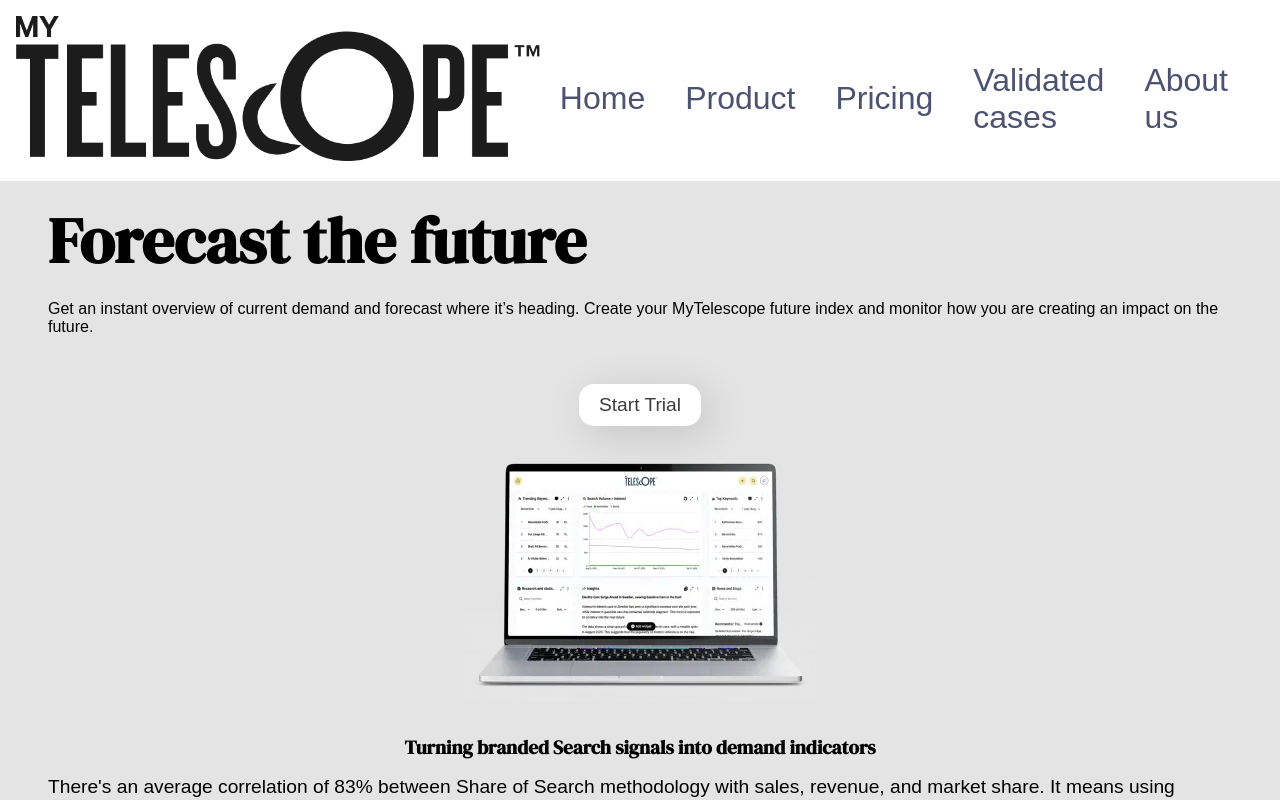
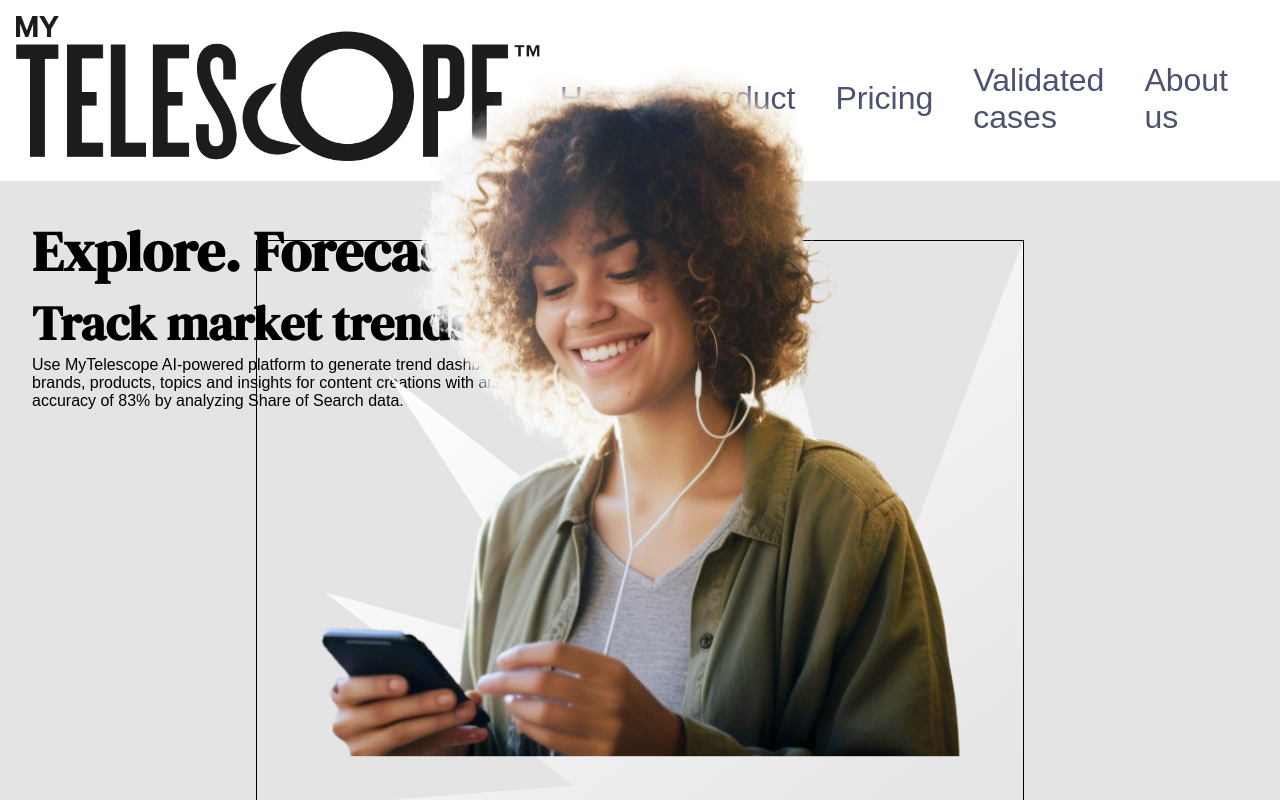
Before and after one commit to IrupePozoGraviz/mytelescope, a React (Create React App) app in the folder my-react-app/: page / in a window 1280 px wide. Shown: the top 800 px of the page. Built offline with nearby package versions, Linux system fonts and the light colour scheme; a web font is replaced by a local one.

Commit message:
börjat med responsivitet

```diff
--- a/my-react-app/src/css/home.css
+++ b/my-react-app/src/css/home.css
@@ -6,15 +6,6 @@
 	padding: 1rem;
   }
 
-.home-hOne{
-	display: none;
-}
-.home-hTwo{
-	display: none;
-}
-.home-sibling{
-	display: none;
-}
 .home-mobile{
 	padding: 0rem 2rem 1rem 2rem;
 }
@@ -26,10 +17,7 @@
 .home-button{
 	margin-bottom: 2rem;
 }
-.home-images{
-	display: none;
 
-}
 .home-computer-mobile{
 	display:flex;
 	flex-direction: column;
@@ -50,3 +38,66 @@
 	margin-bottom: 1rem;
 	font-size: 1.2rem;
 }
+.home-biggerScreen{
+	display: none;
+}
+
+
+/* Medium enheter (landskapsplattor, 768px och uppåt) */
+@media only screen and (min-width: 768px) {
+	/* Dölja element som inte ska visas */
+	.home-parent {
+		display: flex;
+		flex-direction: column;
+		align-items: center; /* This centers items horizontally in the container */
+		height: 200vh;
+		padding: 1rem;
+	  }
+	.home-mobile {
+	  display: none;
+	}
+	.home-biggerScreen {
+	  display: grid;
+	  grid-template-columns: 1fr 1fr;
+	  padding: 1rem;
+	}
+
+	.home-hOne,
+	.home-hTwo,
+	.home-sibling {
+		z-index: 4;
+	}
+
+
+	.home-girl {
+		position: absolute;
+		width: 50%; /* Justera storlek efter behov */
+		top: 50%; /* Centrera vertikalt, justera efter behov */
+		left: 50%; /* Centrera horisontellt, justera efter behov */
+		transform: translate(-50%, -50%); /* Centrerar exakt */
+		z-index: 3; /* Överst */
+	}
+
+	.home-star {
+		position: absolute;
+		width: 60%; /* Justera storlek efter behov */
+		top: 30%; /* Justera placering efter behov */
+		left: 50%; /* Centrera horisontellt, justera efter behov */
+		transform: translateX(-50%); /* Centrerar horisontellt */
+		z-index: 1; /* Bakom allt annat */
+		border: solid 1px black; /* För visning, ta bort eller ersätt efter behov */
+
+	}
+
+  }
+
+
+  /* Stora enheter (bärbara datorer/desktops, 992px och uppåt) */
+  @media only screen and (min-width: 992px) {
+	/* Stilar här */
+  }
+
+  /* Extra stora enheter (stora desktops, 1200px och uppåt) */
+  @media only screen and (min-width: 1200px) {
+	/* Stilar här */
+  }
--- a/my-react-app/src/pages/home.js
+++ b/my-react-app/src/pages/home.js
@@ -1,37 +1,22 @@
 import React from 'react';
 import { TrialBtn } from '../components/trialBtn';
-import Girl from '../images/girl.webp'
+import Girl from '../images/girl.svg'
 import Star from '../images/stjärna.svg'
 import Computer from '../images/nyDator.webp'
 import '../css/home.css';
 
 export const Home = () => (
   <main className="home-parent">
-    <section className="home-child">
+    <section className="home-mobile">
 <h1 className="home-mobile">Forecast the future</h1>
-      <h2 className="home-hOne">Explore. Forecast.</h2>
-      <h3 className="home-hTwo">Track market trends.</h3>
       <article className="home-mobileP">
         <p>
         Get an instant overview of current demand and forecast where it’s heading.
 Create your MyTelescope future index and monitor how you are creating an impact on the future.
         </p>
       </article>
-      <article className="home-sibling">
-        <p>
-          This is a simple React app that I created to learn how to use React.
-          It uses React Router to navigate between pages.
-          It also uses React Bootstrap for styling and layout.
-        </p>
-      </article>
-<div className="home-images">
-<img src={Girl} className="home-girl" alt="Girl with phone" />
-<img src={Star} className="home-star" alt="Star" />
-</div>
-    </section>
-    <div className="home-button">
-    <TrialBtn />
-    </div>
+
+
     <div className="home-computer-mobile">
     <img src={Computer} className="home-comp" alt="Computer" />
     </div>
@@ -41,9 +26,28 @@
         There's an average correlation of 83% between Share of Search methodology with sales, revenue, and market share. It means using branded search data as a data set replacing that when there's a surge in searches, there's a corresponding increase in the number of people purchasing the product - Look for the trend line
         </p>
         </article>
+    </section>
 
-        <blog className="home-blog">
-        <h5 className="home-blog-h5">Blog</h5>
-        </blog>
+<section className="home-biggerScreen">
+  <div className="home-bigger-child">
+<h2 className="home-hOne">Explore. Forecast.</h2>
+      <h3 className="home-hTwo">Track market trends.</h3>
+
+<article className="home-sibling">
+        <p>
+        Use MyTelescope AI-powered platform to generate trend dashboards for companies, brands, products, topics and insights for content creations with an impressive average accuracy of 83% by analyzing Share of Search data.
+        </p>
+      </article>
+      </div>
+      <div className="home-images">
+<img src={Girl} className="home-girl" alt="Girl with phone" />
+<img src={Star} className="home-star" alt="Star" />
+</div>
+      </section>
+
+    <div className="home-button">
+    <TrialBtn />
+    </div>
+
   </main>
 );
```
Also changed, not shown: my-react-app/src/images/girl.svg (added).
